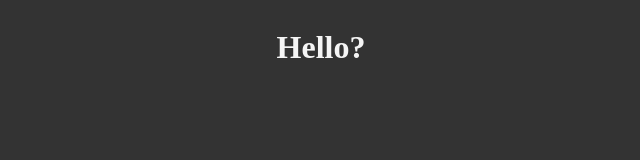
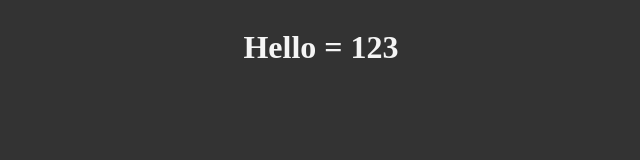
Before and after one commit to Yustisio-itsme/git-code-playground, a plain HTML site: page index.html in a window 1280 px wide. Shown: the whole page, without its empty margins (319-959 px from the left). Drawn offline with Linux system fonts and the light colour scheme.

Commit message:
Added equal mark

```diff
--- a/index.html
+++ b/index.html
@@ -11,7 +11,7 @@
 </head>
 
 <body>
-    <h1>Hello?</h1>
+    <h1>Hello = 123</h1>
 </body>
 
 </html>
```
